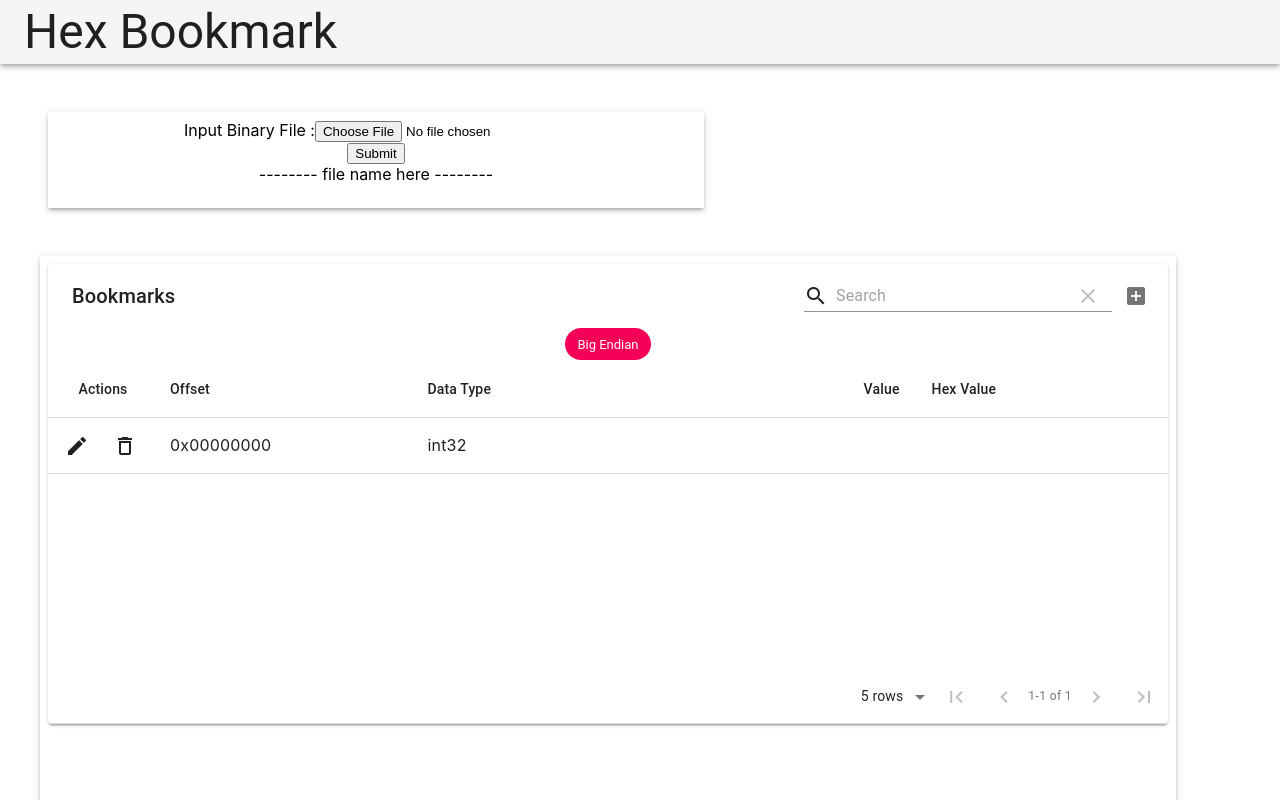
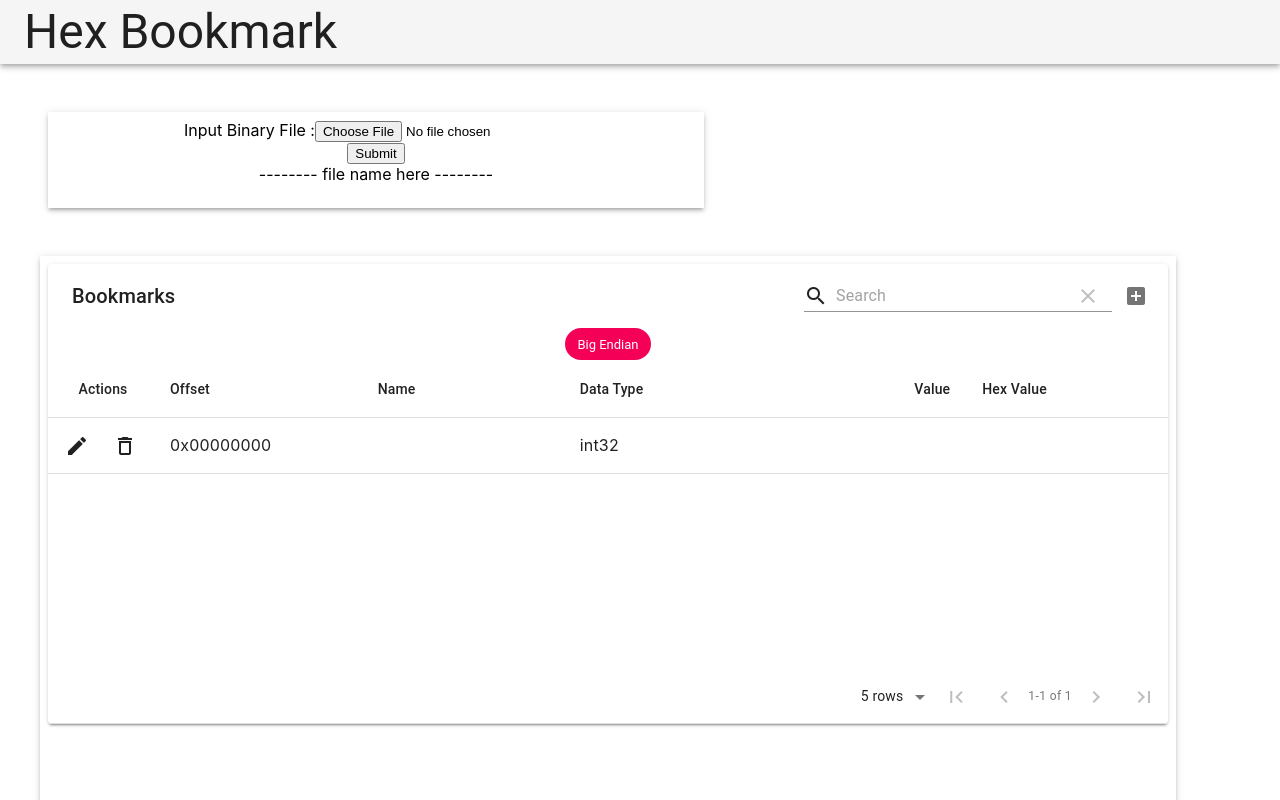
Before and after one commit to utokusa/hex_bookmark, a React (Create React App) app: page / in a window 1280 px wide. Shown: the top 800 px of the page. Built offline with nearby package versions, Linux system fonts and the light colour scheme.

Commit message:
Add a column of item name

```diff
--- a/src/App.js
+++ b/src/App.js
@@ -130,6 +130,7 @@ function BookmarkTable(props) {
   const [state, setState] = React.useState({
     columns: [
       { title: 'Offset', field: 'offset' },
+      { title: 'Name', field: 'name' },
       {
         title: 'Data Type',
         field: 'dataType',
@@ -139,7 +140,7 @@ function BookmarkTable(props) {
       { title: 'Hex Value', field: 'hexValue', editable: 'never' },
     ],
     data: [
-      { offset: '0x00000000', dataType: defaultDtype, value: '', hexValue: '' },
+      { offset: '0x00000000', name: '', dataType: defaultDtype, value: '', hexValue: '' },
     ],
     isLittleEndian: false,
   });
```
